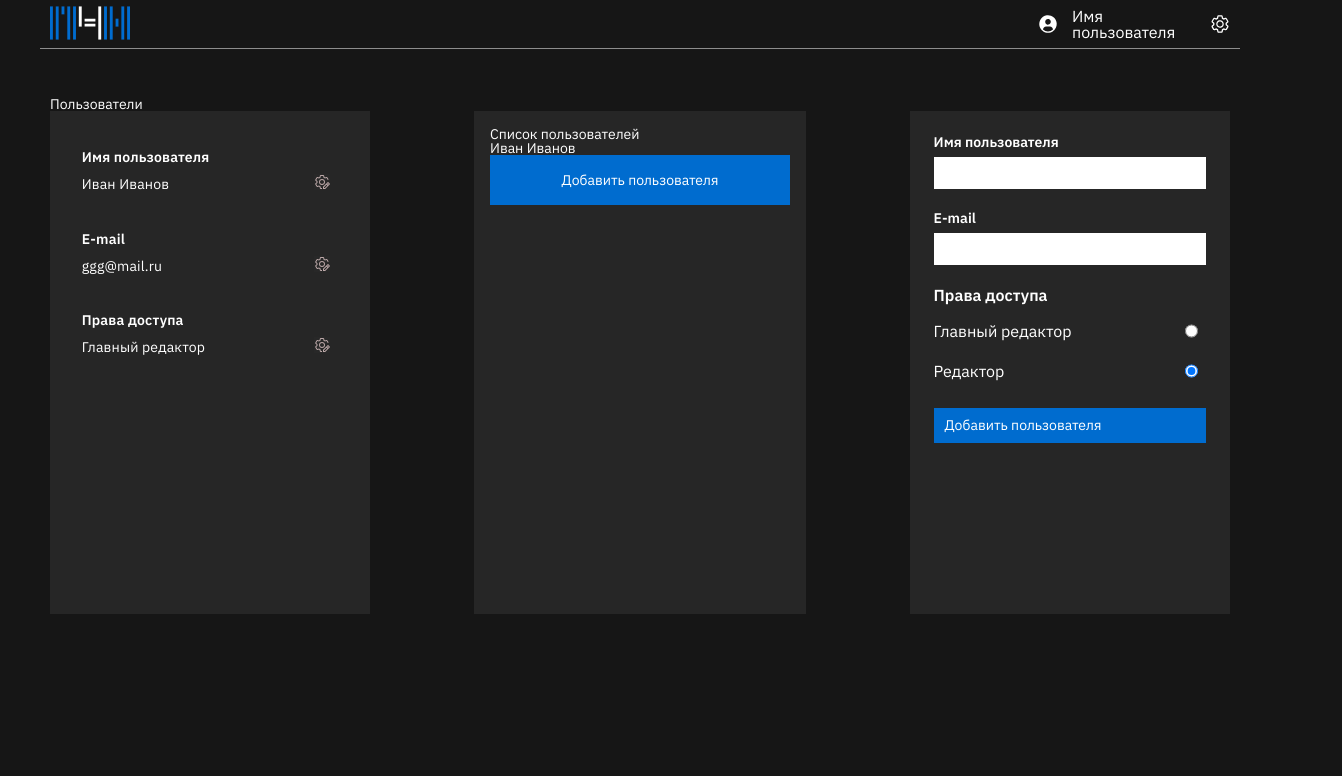
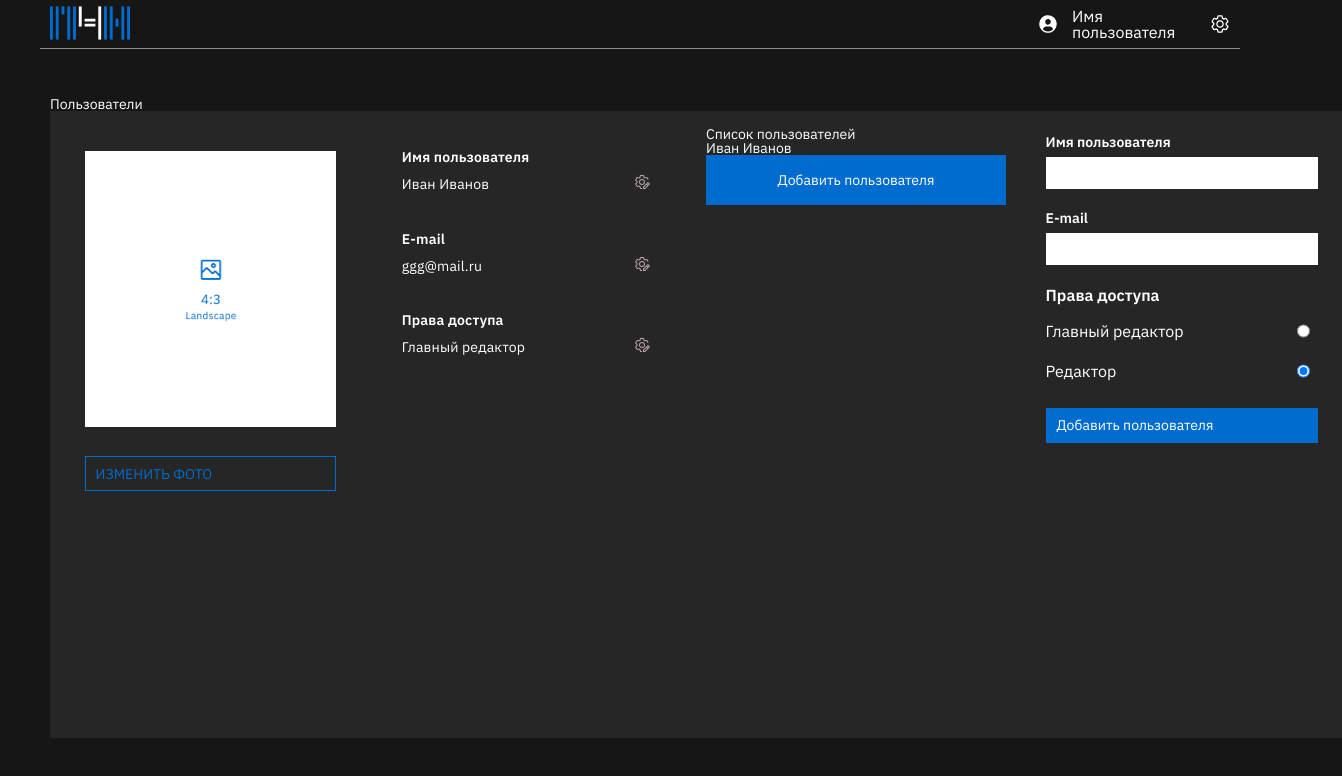
Before and after one commit to iGafar/team_18_front, a React (Create React App) app: page /admin in a window 1280 px wide. Shown: the top 776 px of the page, 1342 px wide, since content can reach past the window. Built offline with nearby package versions, Linux system fonts and the light colour scheme.

Commit message:
add admin user image

```diff
--- /dev/null
+++ b/src/components/AdminUserImage/AdminUserImage.css
@@ -0,0 +1,38 @@
+.adminUserImage-container {
+    background-color: #262626;
+    min-width: 25vw;
+    padding: 2%;
+    padding-bottom: 20%;
+    display: flex;
+    flex-direction: column;
+    align-items: flex-start;
+    position: relative;
+}
+
+.adminUserImage-wrapper {
+    padding: 4%;
+}
+
+.adminUserImage-image {
+    box-sizing: border-box;
+    padding-top: 2%;
+    margin-bottom: 11%;
+}
+
+.adminUserImage-image > img {
+    max-width: 100%;
+    overflow: hidden;
+    object-fit: cover;
+}
+
+.adminUserImage-wrapper > button {
+    color: #006CCF;
+    border: 1px solid #006CCF;
+    font-size: 14px;
+    letter-spacing: 0px;
+    line-height: 18px;
+    background-color: inherit;
+    padding: 3% 4%;
+    width: 100%;
+    text-align: left;
+}
--- /dev/null
+++ b/src/components/AdminUserImage/AdminUserImage.jsx
@@ -0,0 +1,16 @@
+import "./AdminUserImage.css"
+import default_img from "../../assets/images/Admin-default-img.png"
+
+
+export default function AdminUserImage() {
+
+    return (
+        <div className="adminUserImage-container">
+            <div className="adminUserImage-wrapper">
+                <div className="adminUserImage-image"><img src={ default_img } alt="" /></div>
+                <button>ИЗМЕНИТЬ ФОТО</button>
+            </div>
+        </div>
+
+    );
+}
--- a/src/pages/Admin/Admin.jsx
+++ b/src/pages/Admin/Admin.jsx
@@ -1,5 +1,6 @@
 import React from "react";
 import Header from "../../components/Header/Header";
+import AdminUserImage from "../../components/AdminUserImage/AdminUserImage";
 import AdminAddUser from "../../components/AdminAddUser/AdminAddUser";
 import UsersList from "../../components/UsersList/UsersList";
 import AdminUserInfo from "../../components/AdminUserInfo/AdminUserInfo";
@@ -13,6 +14,7 @@
         <div className="container">
           <h2>Пользователи</h2>
           <div className="admin__block">
+            <AdminUserImage />
             <AdminUserInfo />
             <UsersList />
             <AdminAddUser />
```
Also changed, not shown: src/assets/images/Admin-default-img.png (added).
